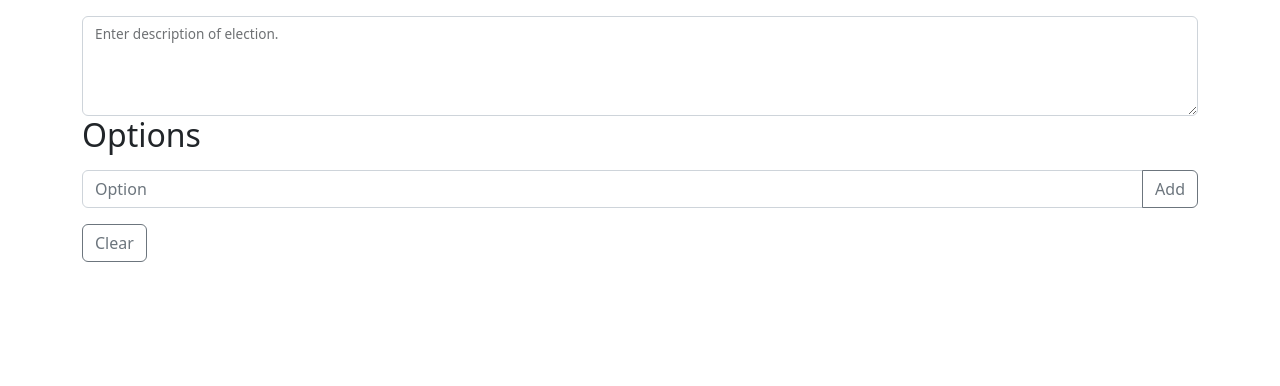
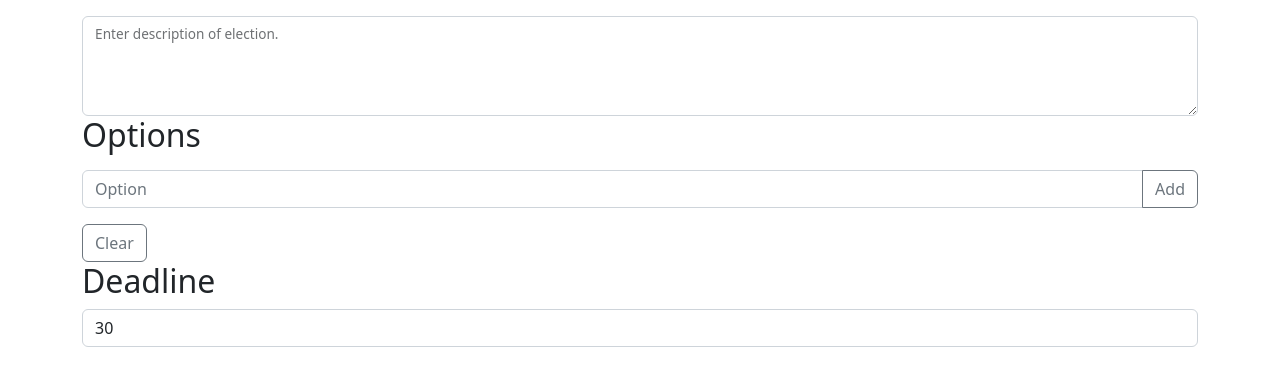
Before and after one commit to Bargsteen/hackathon22-voting, a React (Create React App) app in the folder dapp/: page /create in a window 1280 px wide. Shown: the top 386 px of the page. Built offline with nearby package versions, Linux system fonts and the light colour scheme.

Commit message:
dApp: Add input to set deadline in minutes

```diff
--- a/dapp/src/CreateElectionPage.js
+++ b/dapp/src/CreateElectionPage.js
@@ -15,6 +15,7 @@ const CreateElectionPage = () => {
     const [description, setDescription] = useState();
     const [options, setOptions] = useState([]);
     const [optionInput, setOptionInput] = useState("");
+    const [deadlineMinutesInput, setDeadlineMinutesInput] = useState("30");
 
     return (
         <Container>
@@ -44,6 +45,14 @@ const CreateElectionPage = () => {
                         </InputGroup>
                         <Button type="text" variant="outline-secondary" onClick={() => setOptions([])}>Clear</Button>
                     </Form>
+                    <h2>Deadline</h2>
+                    <InputGroup className="mb-3">
+                        <Form.Control
+                            placeholder="Number of minutes."
+                            value={deadlineMinutesInput}
+                            onChange={e => setDeadlineMinutesInput(e.target.value)}
+                        />
+                    </InputGroup>
                 </Col>
             </Row>
         </Container>
```
